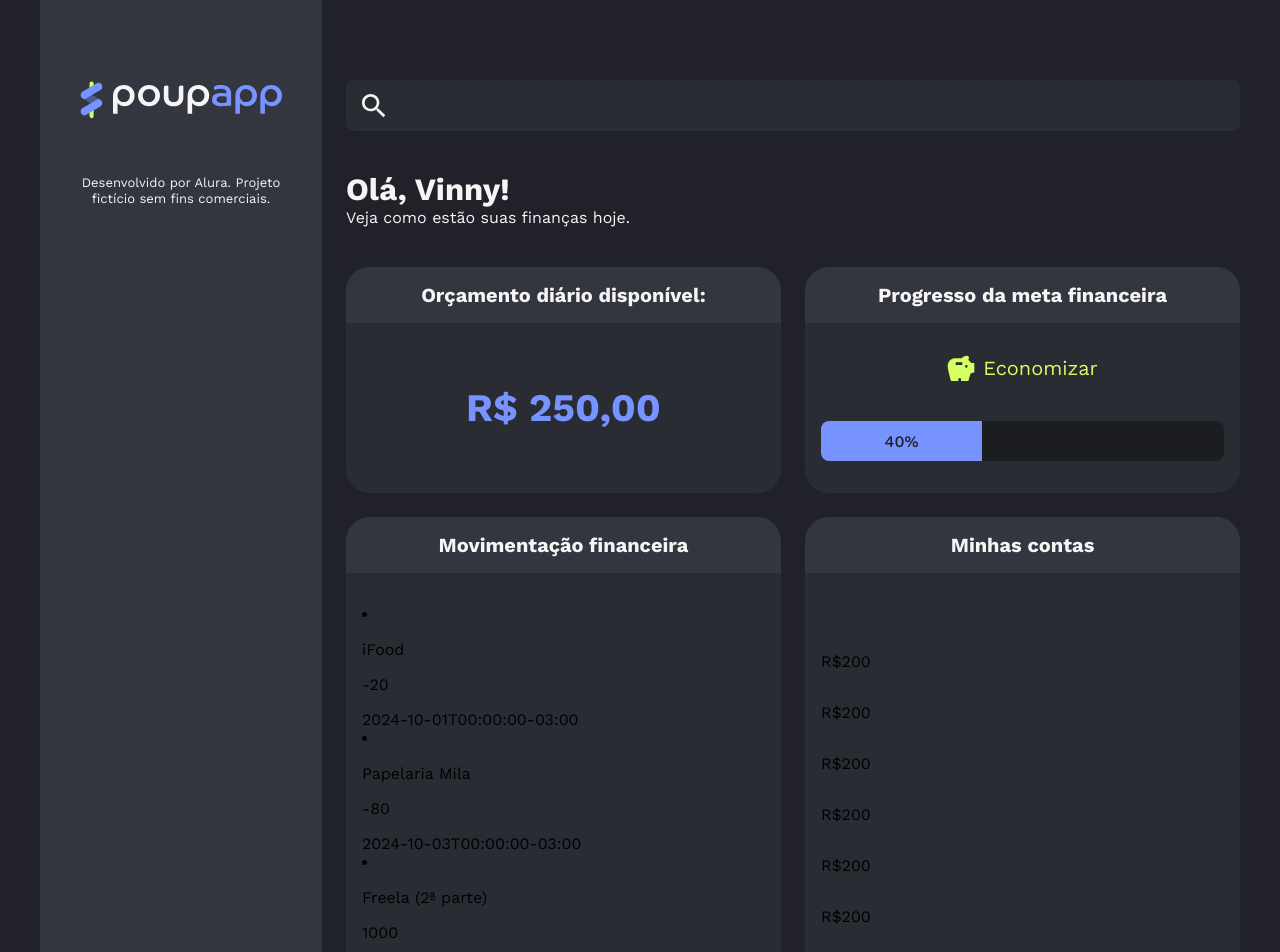
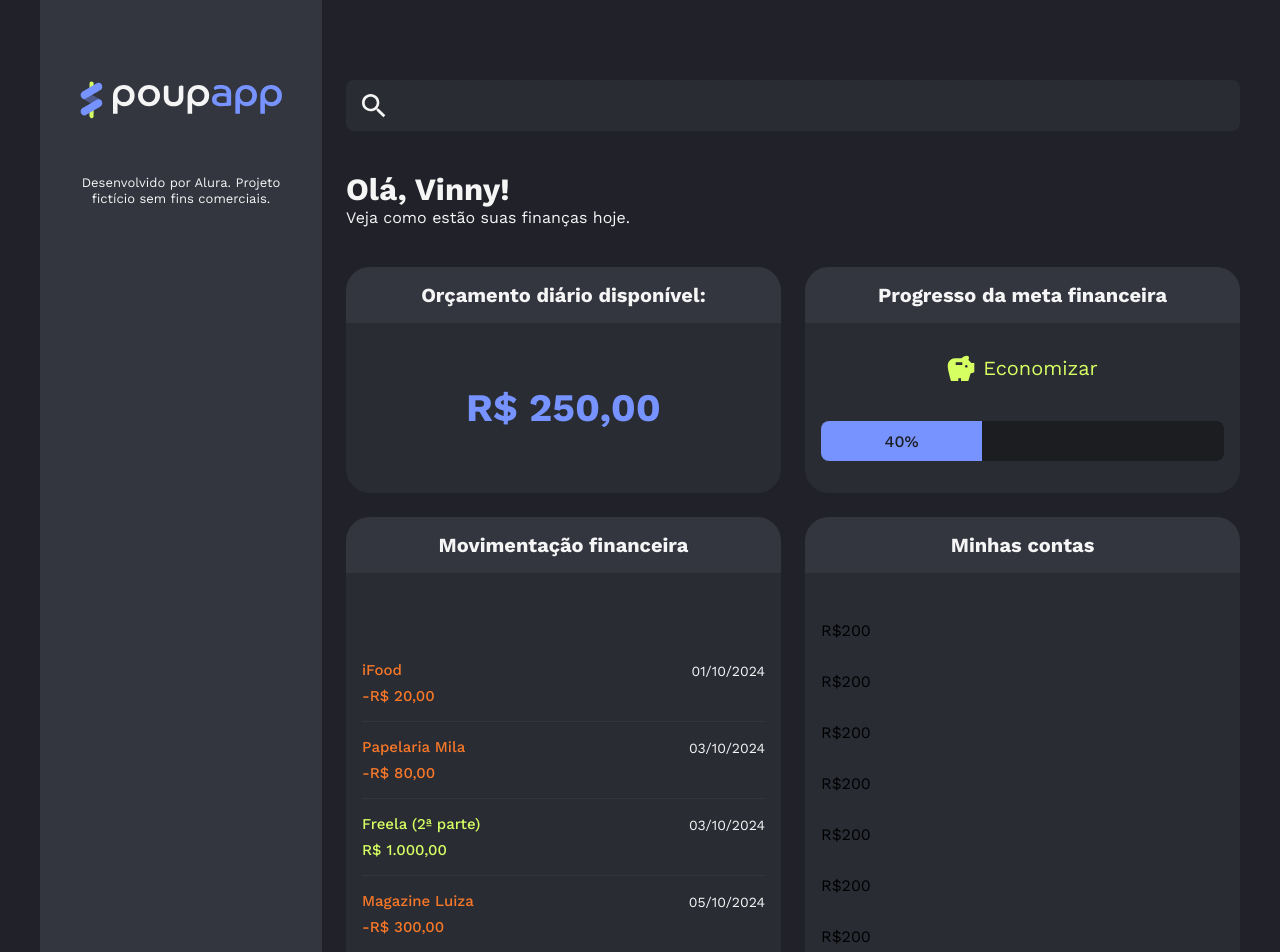
Before and after one commit to robsonsoaresid/poupapp, a React (Vite) app: page / in a window 1280 px wide. Shown: the top 952 px of the page. Built offline with nearby package versions, Linux system fonts and the light colour scheme.

Commit message:
Estiliza transacoes

```diff
--- a/src/App.jsx
+++ b/src/App.jsx
@@ -6,9 +6,9 @@
 import Card from "./Components/Card";
 import { DailyBudget } from "./Components/DailyBudget";
 import { SavingsStatus } from "./Components/SavingsStatus";
+import { Transactions } from "./Components/Transactions";
 
 import styles from "./app.module.css";
-import { Transctions } from "./Components/Transctions";
 
 function App() {
   return (
@@ -39,7 +39,7 @@
             <Card>
               <Card.Header>Movimentação financeira</Card.Header>
               <Card.Body>
-                <Transctions />
+                <Transactions />
               </Card.Body>
             </Card>
             <Card>
--- a/src/Components/TransactinItem/index.jsx
+++ /dev/null
@@ -1,14 +0,0 @@
-export const TransactinItem = ({item}) => {
-
-    return(
-        <div>
-            <div>
-                <p>{item.description}</p>
-                <p>{item.value}</p>
-            </div>
-            <div>
-                {item.date}
-            </div>
-        </div>
-    )
-}
--- /dev/null
+++ b/src/Components/TransactionItem/index.jsx
@@ -0,0 +1,20 @@
+import styles from './transactionitem.module.css'
+
+const formater = new Intl.NumberFormat('pt-BR', { style: 'currency', currency: 'BRL' })
+
+export const TransactionItem = ({item}) => {
+
+    const detailAddicionalClassName = item.value >= 0 ? styles.icome : styles.expense
+
+    return(
+        <div className={styles.transaction}>
+            <div className={[styles.details, detailAddicionalClassName].join(' ')}>
+                <p>{item.description}</p>
+                <p>{formater.format(item.value)}</p>
+            </div>
+            <div className={styles.date}>
+                {new Date(item.date).toLocaleDateString('pt-BR')}
+            </div>
+        </div>
+    )
+}
--- /dev/null
+++ b/src/Components/TransactionItem/transactionitem.module.css
@@ -0,0 +1,31 @@
+.transaction {
+    display: flex;
+    justify-content: space-between;
+}
+
+.transaction p {
+    margin: 0;
+}
+
+.date {
+    color: var(--neutral-text);
+    font-size: 14px;
+    line-height: 20px;
+}
+
+.details {
+    display: flex;
+    flex-direction: column;
+    gap: 8px;
+    font-size: 15px;
+    line-height: 120%;
+    font-weight: 500;
+}
+
+.icome {
+    color: var(--secondary-income)
+}
+
+.expense {
+    color: var(--secondary-expense)
+}
--- a/src/Components/Transctions/index.jsx
+++ b/src/Components/Transactions/index.jsx
@@ -1,8 +1,10 @@
 import { Button } from "../Button"
 import { IconCurrency } from "../icons"
-import { TransactinItem } from "../TransactinItem"
+import { TransactionItem } from "../TransactionItem"
+import styles from './transactions.module.css'
 
-export const Transctions = () => {
+
+export const Transactions = () => {
     const items = [
 
 { "description": "iFood", "value": -20, "date": "2024-10-01T00:00:00-03:00" },
@@ -17,12 +19,12 @@
 
     return(
         <>
-        <lu>
+        <lu className={styles.list}>
             {items.map((trasactionItem, index) => {
 
                 return (
                     <li key={index}>
-                        <TransactinItem item={trasactionItem}/>
+                        <TransactionItem item={trasactionItem}/>
 
                     </li>
                 )
--- /dev/null
+++ b/src/Components/Transactions/transactions.module.css
@@ -0,0 +1,18 @@
+.list {
+    padding: 0;
+    margin: 0;
+    list-style: none;
+    margin-bottom: 48px;
+}
+
+.list li {
+    border-bottom: 1px solid var(--neutral-header);
+    padding-bottom: 16px;
+    margin-bottom: 16px;
+}
+
+.list li:last-child {
+    border: none;
+    padding-bottom: 0;
+    margin-bottom: 0;
+}
```
